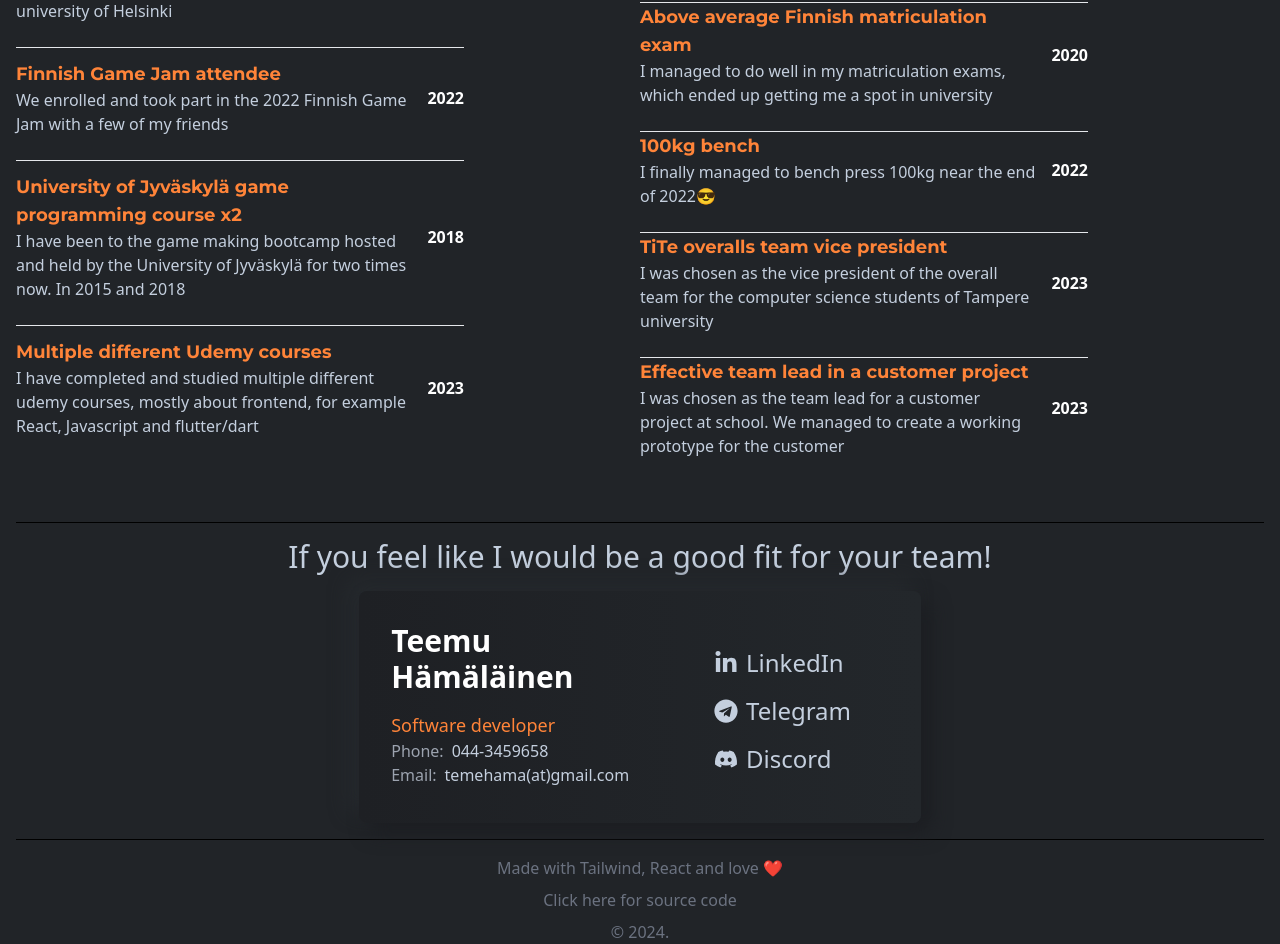
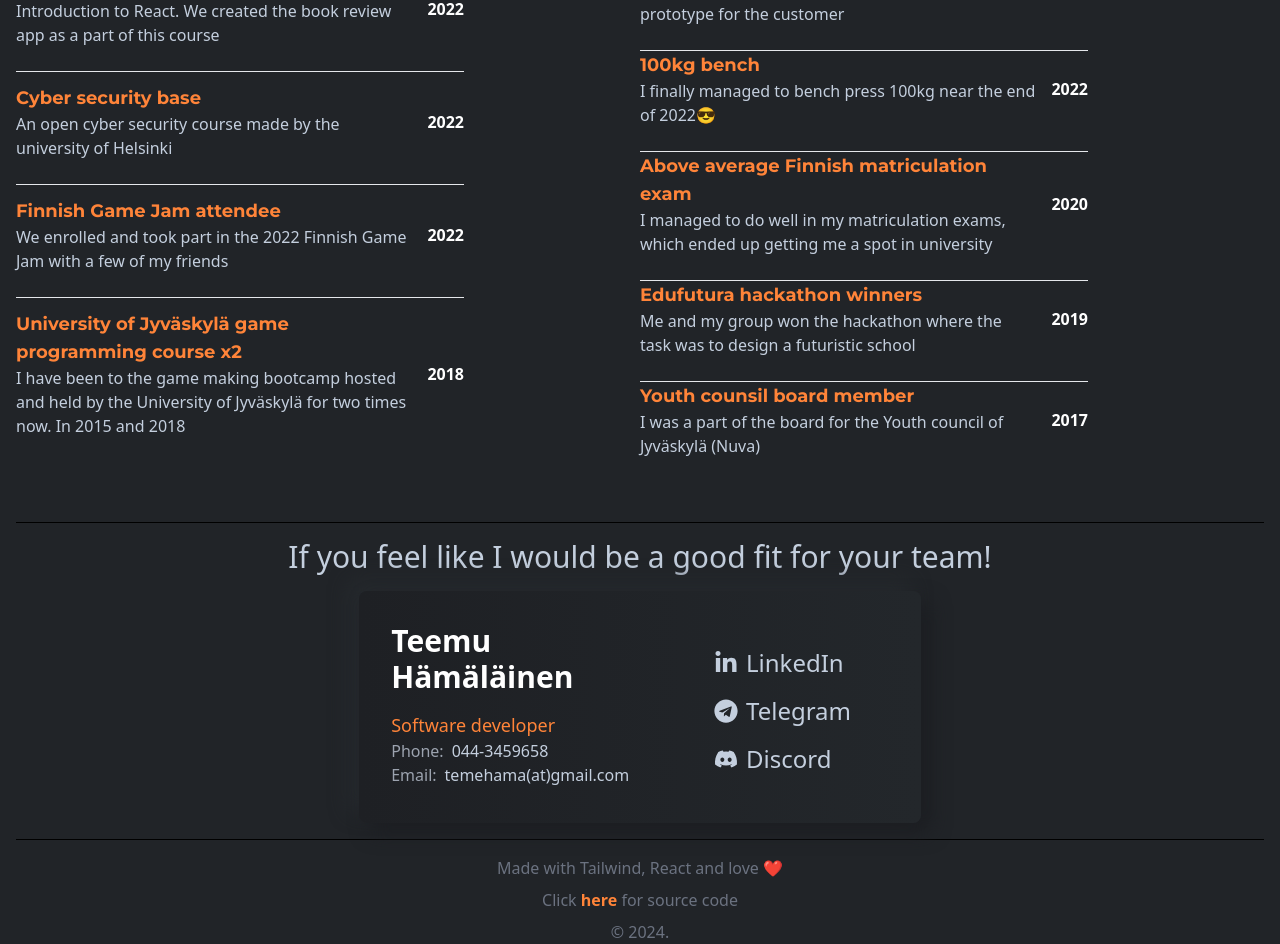
Before and after one commit to temevh/reactCV, a React (Create React App) app: page / in a window 1280 px wide. Shown: the part 4920-5864 px from the top of the page. Built offline with nearby package versions, Linux system fonts and the light colour scheme.

Commit message:
sorted accolades

```diff
--- a/src/components/Accolades/Achievements.jsx
+++ b/src/components/Accolades/Achievements.jsx
@@ -1,11 +1,13 @@
 import { achievements } from "../data/Data";
 
 const Achievements = () => {
+  const sortedAchievements = achievements.sort((a, b) => b.year - a.year);
+
   return (
     <div className="grid gap-3">
       <p className="text-start text-slate-300/50 text-2xl">Achievements</p>
       <ul class="max-w-md divide-y divide-gray-200 dark:divide-gray-700">
-        {achievements.map((achievement) => (
+        {sortedAchievements.map((achievement) => (
           <li class="pb-3 sm:pb-4">
             <div class="flex items-center space-x-4 pb-2">
               <div class="flex-1 min-w-0">
--- a/src/components/Accolades/Certificates.jsx
+++ b/src/components/Accolades/Certificates.jsx
@@ -1,13 +1,15 @@
 import { certificates } from "../data/Data";
 
 const Certificates = () => {
+  const sortedCertificates = certificates.sort((a, b) => b.year - a.year);
+
   return (
     <div className="grid gap-3">
       <p className="text-start text-slate-300/50 text-2xl">
         Certificates & courses
       </p>
       <ul class="max-w-md divide-y divide-gray-200 dark:divide-gray-700">
-        {certificates.map((certificate) => (
+        {sortedCertificates.map((certificate) => (
           <li class="pb-3 pt-3 sm:pb-4">
             <div class="flex items-center space-x-4 pb-2">
               <div class="flex-1 min-w-0">
--- a/src/components/Footer/Footer.jsx
+++ b/src/components/Footer/Footer.jsx
@@ -10,7 +10,13 @@ const Footer = () => {
         className="block text-center text-gray-500 text-base py-2"
         href="https://github.com/temevh/reactCV"
       >
-        Click here for source code
+        Click{" "}
+        <b style={{ color: "#ff8439" }}>
+          {" "}
+          {""}
+          here
+        </b>{" "}
+        for source code
       </a>
       <p className="text-center text-gray-500 text-base">
         © {new Date().getFullYear()}.
--- a/src/components/data/Data.jsx
+++ b/src/components/data/Data.jsx
@@ -461,7 +461,7 @@ export const achievements = [
   },
   {
     name: "TiTe overalls team vice president",
-    year: 2023,
+    year: 2024,
     description:
       "I was chosen as the vice president of the overall team for the computer science students of Tampere university",
   },
```
